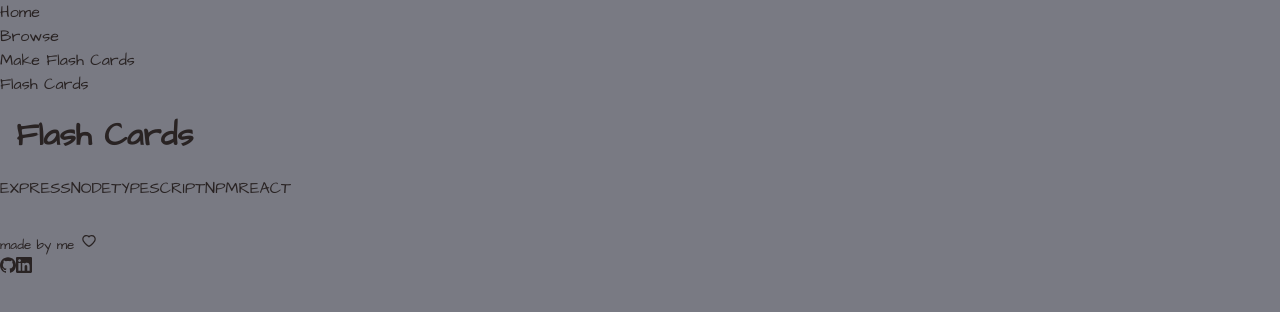
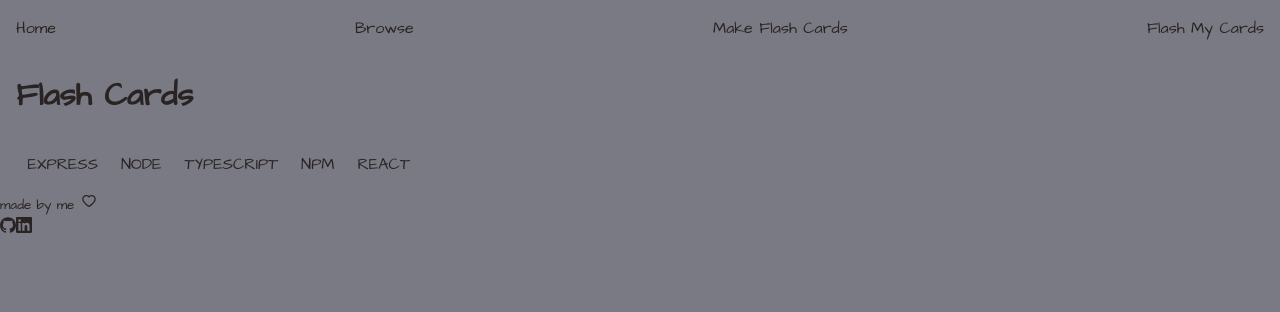
Before and after one commit to ElBrewster/studyCards, a React (Vite) app in the folder packages/app/: page /add in a window 1280 px wide. Shown: the top 312 px of the page. Built offline with nearby package versions, Linux system fonts and the light colour scheme.

Commit message:
Move main tag into layout section and secondairy nav into main above outlet routing component

```diff
--- a/packages/app/src/components/Layout.tsx
+++ b/packages/app/src/components/Layout.tsx
@@ -19,11 +19,14 @@ export default function Layout() {
             <div className="topContainer">
                 <Nav />
                 <Header />
+            </div>
+            <main>
                 <nav className="nav-notecCardDecks">
                     {navLinks}
                 </nav>
-            </div>
-            <Outlet />
+
+                <Outlet />
+            </main>
             <Footer />
         </div>
     );
--- a/packages/app/src/components/Nav.tsx
+++ b/packages/app/src/components/Nav.tsx
@@ -8,7 +8,7 @@ export default function Nav(){
             {/* //browse cards and have a nav for decks? need a new browser link for a deck that exists */}
             <ul className="nav-add-cards"><Link to="/add">Make Flash Cards</Link></ul>
             {/* //add a new deck category or just add a card with a deck category option? I think keep it simple, only input a card and if you add a deck category we can filter for it on the backend*/}
-            <ul className="nav-study"><Link to="/flash">Flash Cards</Link></ul>
+            <ul className="nav-study"><Link to="/flash">Flash My Cards</Link></ul>
         </nav>
     );
 }
--- a/packages/app/src/index.css
+++ b/packages/app/src/index.css
@@ -14,10 +14,10 @@ body {
     display: flex;
     flex-direction: column;
     line-height: 1.5;
-
     min-height: 100vh;
 }
 
+/* header and top nav bar ---------------------------- */
 h1 {
     padding: 1rem;
 }
@@ -26,15 +26,24 @@ a {
   text-decoration: none;
 }
 
+.nav-bar {
+  display: flex;
+  justify-content: space-between;
+  padding: 1em;
+}
+
+.nav-notecCardDecks {
+  display: flex;
+  flex-wrap: wrap;
+  justify-content: space-around;
+}
+/* other layout components --------------------------- */
 main {
-    /* align-items: center; */
     display: grid;
-    /* flex-direction: column; */
     flex: 1;
     gap: 1rem;
     padding: 1rem;
 }
-
 
 .three-by-five-card {
   aspect-ratio: 5 / 3;
--- a/packages/app/src/pages/Add.tsx
+++ b/packages/app/src/pages/Add.tsx
@@ -1,5 +1,5 @@
 export default function Add(){
     return(
-        <main></main>
+        <section></section>
     );
 }
--- a/packages/app/src/pages/Browse.tsx
+++ b/packages/app/src/pages/Browse.tsx
@@ -17,9 +17,10 @@ export default function Browse(){
 
         console.log({myQuestions})
     return(
-        <main>
-        {/* {questions} */}
-        {myQuestions}
-        </main>
+        <section>
+            {/* {questions} */}
+            {myQuestions}
+        </section>
+
     );
 }
--- a/packages/app/src/pages/Flash.tsx
+++ b/packages/app/src/pages/Flash.tsx
@@ -1,5 +1,5 @@
 export default function Flash(){
     return(
-        <main></main>
+        <section></section>
     );
 }
--- a/packages/app/src/pages/Home.tsx
+++ b/packages/app/src/pages/Home.tsx
@@ -1,5 +1,5 @@
 export default function Home(){
     return(
-        <main></main>
+        <section></section>
     );
 }
```
